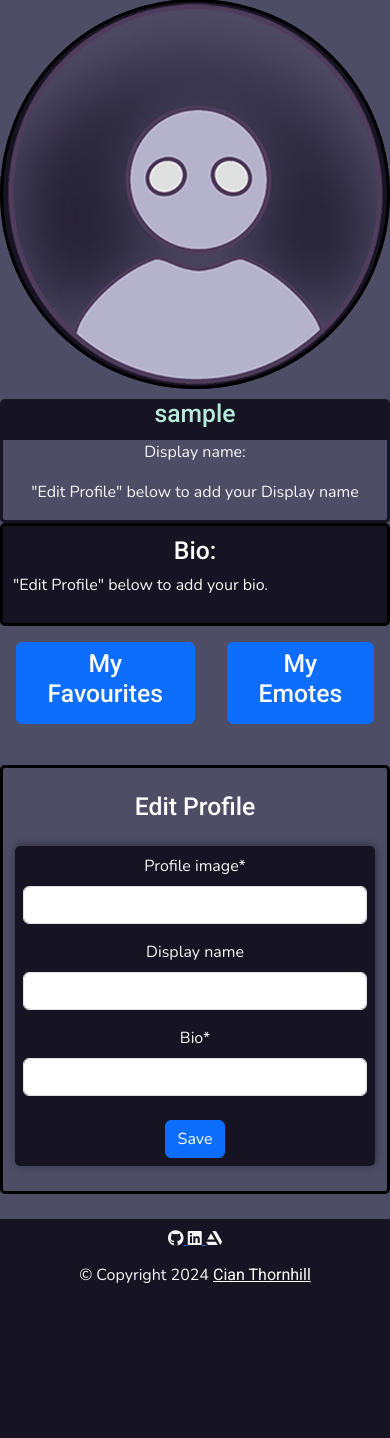
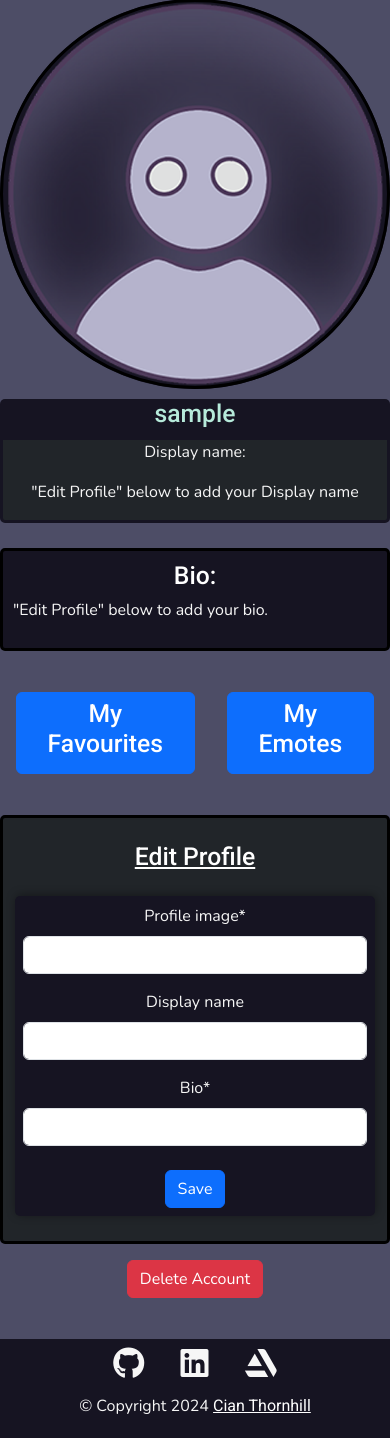
Before and after one commit to CianThornhill/Moteify, a Django app: page /profiles/ in a window 390 px wide. Shown: the part 168-1606 px from the top of the page. Before the commit the page ends 1451 px from the top, so only its background shows below. Run offline with Django 4.2, Linux system fonts and the light colour scheme; the visitor is signed in with stand-in values (Sample User, id 1); data comes from the database, SQL or seed files in the repository; some libraries are stand-ins or nearby versions.

Commit message:
add delete account functionality, edit paginate style for easier mobile use, footer styling + readability

```diff
--- a/profiles/templates/profile.html
+++ b/profiles/templates/profile.html
@@ -65,7 +65,7 @@
         <!-- This form will  be within a Modal or another page to update your user profile on "Edit Profile Button"-->
         <div class="container profile-edit-container">
         <br>
-        <h2> Edit Profile </h2>
+        <h2 class="underline"> Edit Profile </h2>
             <form method="post" enctype="multipart/form-data" class="p-2 form">
                 {% csrf_token %}
                 {{ form.media }}
@@ -75,5 +75,9 @@
         </div>
         <!------------------------------------------------------------------------------------------------>
 
+        <div class="profile-buttons">
+            <a href="{% url 'profiles:delete_account' %}" class="btn btn-danger">Delete Account</a>
+        </div>
+
     </div>
 {% endblock %}
--- a/profiles/urls.py
+++ b/profiles/urls.py
@@ -1,8 +1,9 @@
 from django.urls import path
-from .views import profile_view
+from .views import profile_view, delete_account
 
 app_name = 'profiles'
 
 urlpatterns = [
     path('', profile_view, name='profile_view'),
+    path('delete_account/', delete_account, name='delete_account'),
 ]
--- a/profiles/views.py
+++ b/profiles/views.py
@@ -2,6 +2,7 @@ from django.shortcuts import render, redirect, get_object_or_404
 from django.contrib import messages
 from .forms import UserProfileForm
 from django.contrib.auth.models import User
+from django.contrib.auth import logout
 from django.contrib.auth.decorators import login_required
 from .models import Profile
 
@@ -28,3 +29,14 @@ def profile_view(request):
 
     # Pass form to the template context
     return render(request, 'profile.html', {'form': form, 'user_profile': user_profile})
+
+@login_required
+def delete_account(request):
+    if request.method == 'POST':
+        # Delete the user account
+        request.user.delete()
+        # Log out the user
+        logout(request)
+        # Redirect to a thank you page or home page
+        return redirect('emotes')  # Replace 'home' with the URL name of your home page
+    return render(request, 'delete_account.html')
--- a/static/css/base.css
+++ b/static/css/base.css
@@ -16,6 +16,7 @@
     --white-faded:#d8d8d8;
     --white: #fff;
     --black: #000;
+    --cardgrey: #212529;
 
     /* Utils */
     --small-box-shadow: 1px -1px 10px 0 #00000061;
@@ -54,7 +55,9 @@ main {
     border-bottom: 2px solid var(--off-white);
     font-weight: 500;
 }
-
+.underline {
+    text-decoration: underline;
+}
 /* --- HEADER --- */
 .nav-container {
     display:flex;
@@ -143,6 +146,7 @@ a.nav-link {
     border: 3px solid black;
     border-radius: 5px;
     padding: 10px;
+    margin: 25px auto;
 
 }
 
@@ -155,6 +159,7 @@ a.nav-link {
     border: 3px solid var(--background);
     width:100%;
     border-radius: 0 0 5px 5px;
+    background: var(--cardgrey);
 }
 
 .profile-username {
@@ -188,6 +193,7 @@ a.nav-link {
     margin-top: 25px;
     border-radius: 5px;
     border: 3px solid black;
+    background: var(--cardgrey);
 
 }
 
@@ -242,7 +248,7 @@ a.nav-link {
     flex-direction: column;
     align-items: center;
     max-width: 1200px;
-    margin: 0 auto;
+    margin: 1rem auto;
 }
 
 .emotes-container {
@@ -277,12 +283,28 @@ a.nav-link {
     width:100%;
 }
 
+.btn-fave{
+    font-size: 2rem;
+
+}
+
+.btn-fave-on{
+    color:red;
+
+}
+
+.btn-fave-off{
+    color: var(--white-faded);
+
+}
 /*--- Pagination ---*/
 
 .pagination {
     margin-top: 25px;
     text-align: center;
     margin-bottom: 25px;
+    display: flex;
+    align-items: center;
     justify-content: center;
     background-color: var(--background);
     border-radius: 5px;
@@ -290,6 +312,8 @@ a.nav-link {
 
 .pagination a {
     color: var(--mint_03); /* Change this to your desired color */
+    font-size: 24px; /* Adjust font size for better visibility */
+    padding: 10px 10px; /* Add padding for easier tapping */
     text-decoration: none;
     margin: 0 5px; /* Adjust this value to add space between pagination links */
 }
@@ -300,7 +324,7 @@ a.nav-link {
 
 .current {
     font-weight: bold;
-    margin: 0 5px; /* Adjust this value to add space between current page indicator and pagination links */
+    font-size: 16px;
 }
 
 /*--- Favourites List ---*/
@@ -322,6 +346,19 @@ footer {
 
 .social-icon {
     color: var(--off-white);
+    font-size: 2rem;
+    margin: 0 1rem;
+    transition: color 0.3s ease;
+
+}
+
+.socials a {
+    text-decoration: none;
+}
+
+.social-icon:hover {
+    color: var(--mint_03); /* Change this to your desired hover color */
+
 }
 
 /* --- Categories --- */
--- a/templates/includes/footer.html
+++ b/templates/includes/footer.html
@@ -2,7 +2,7 @@
 
 <footer class="text-center">
     <!-- Social Icons -->
-    <div class="container p-2">
+    <div class="container socials p-2">
     <a href="https://github.com/CianThornhill" target="_blank" rel="noopener" aria-label="Link - Opens in New tab">
         <i class="fa-brands fa-github social-icon" alt="Github Icon"></i>
     </a>
```
Also changed, not shown: emotes/templates/emotes/emote_detail.html (+5 -5 lines), emotes/templates/emotes/emotes.html (+6 -3 lines), emotes/templates/emotes/favourite_emotes.html (+9 -6 lines), emotes/templates/emotes/my_emotes.html (+6 -3 lines), profiles/templates/delete_account.html (added, +12 -0 lines).
